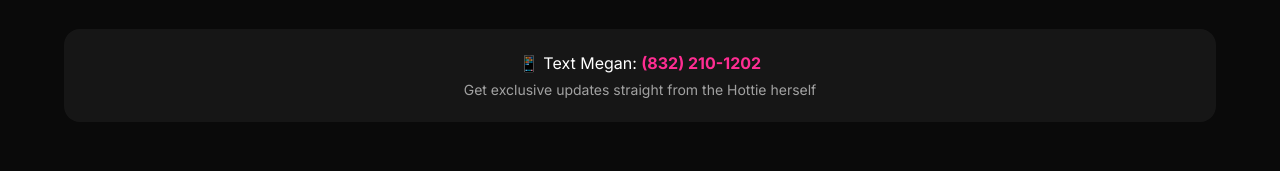
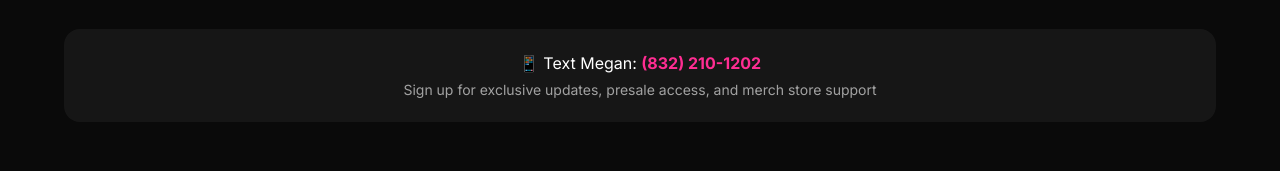
Before and after one commit to LS2Studio/megan-thee-stallion-demo, a plain HTML site: page index.html in a window 1280 px wide. Shown: the part 9760-9931 px from the top of the page. Drawn offline with nearby package versions, Linux system fonts and the light colour scheme; a web font is replaced by a local one.

Commit message:
Update text number description to be accurate about current use

```diff
--- a/index.html
+++ b/index.html
@@ -514,7 +514,7 @@
 
   <div style="margin-top: 32px; text-align: center; padding: 24px; background: rgba(255,255,255,0.05); border-radius: 16px;">
     <p style="font-size: 16px; margin-bottom: 8px;">📱 Text Megan: <a href="sms:+18322101202" style="color: var(--hot-pink); font-weight: 700; text-decoration: none;">(832) 210-1202</a></p>
-    <p style="font-size: 14px; color: rgba(255,255,255,0.6);">Get exclusive updates straight from the Hottie herself</p>
+    <p style="font-size: 14px; color: rgba(255,255,255,0.6);">Sign up for exclusive updates, presale access, and merch store support</p>
   </div>
 </section>
 
```
